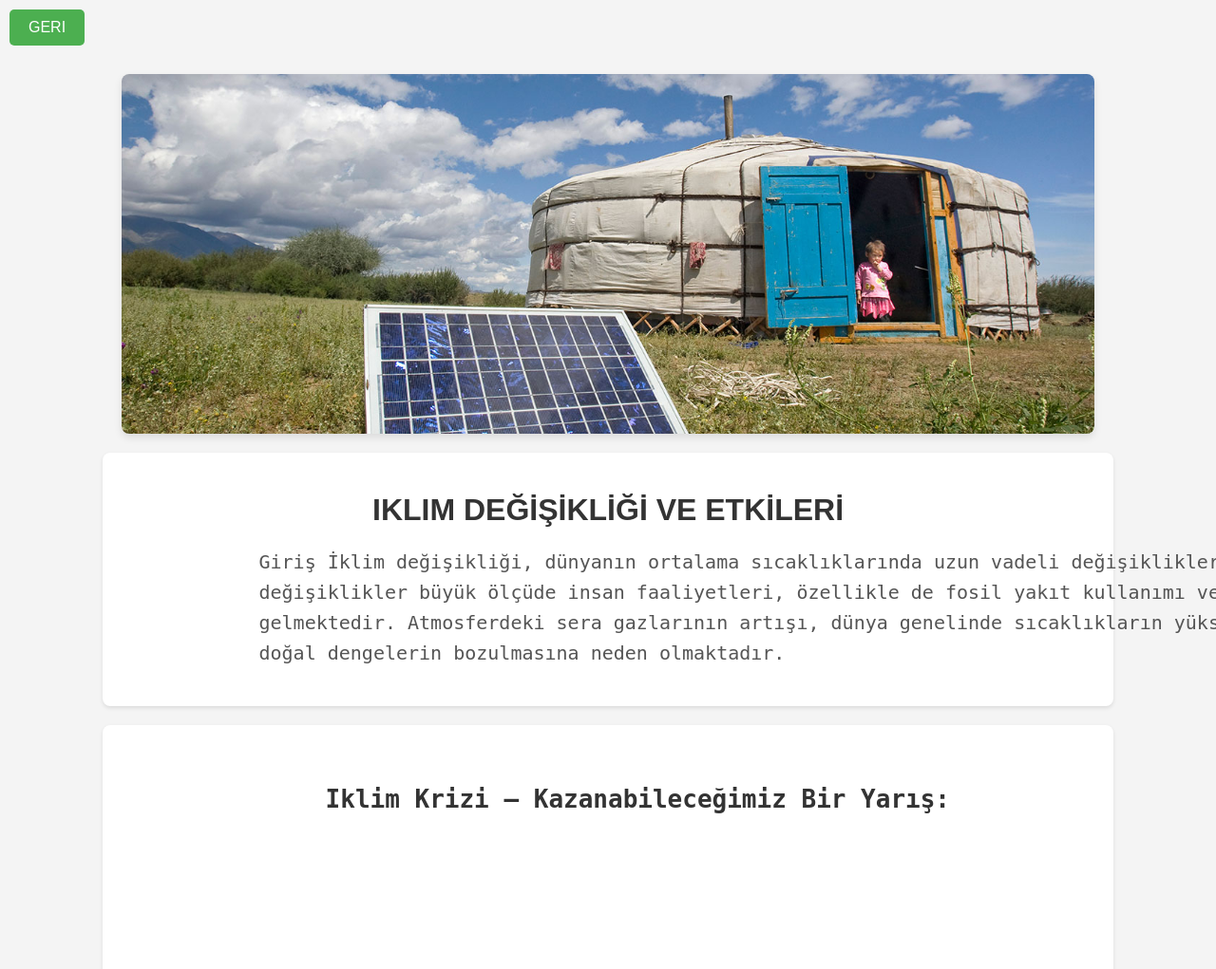
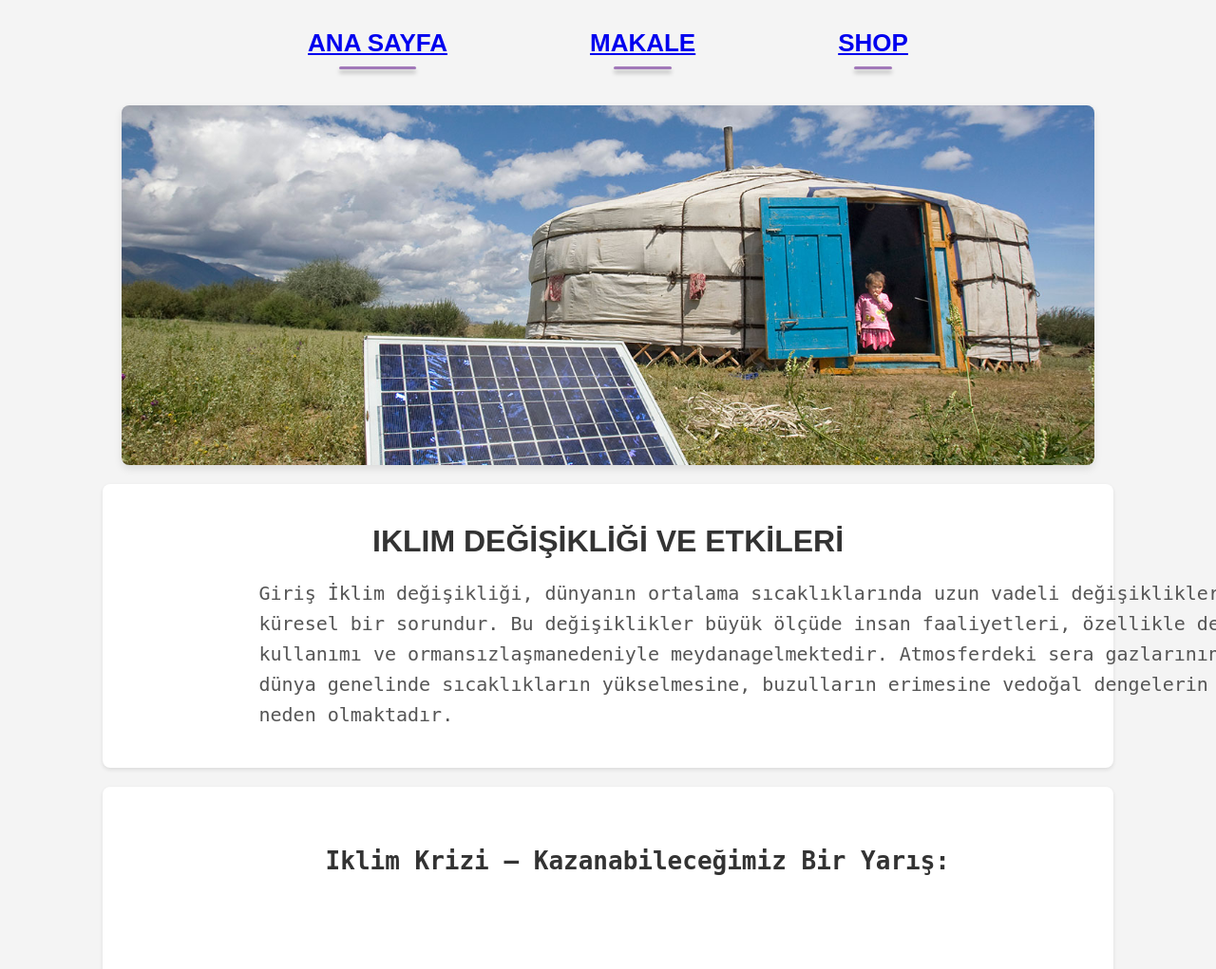
Before and after one commit to f1zuli1/mezun-yet-projes-, a Python web app: template templates/makale.html in a window 1280 px wide; the page is wider, and only the part inside the window is pictured. Shown: the top 1021 px of that part at 95% size. Run offline with Jinja, Linux system fonts and the light colour scheme; the template is opened without the code that fills it, so the values that code supplies are empty.

Commit message:
Update makale.html
Signed-off-by: Fuzuli <fuzuliisr06@gmail.com>

```diff
--- a/templates/makale.html
+++ b/templates/makale.html
@@ -7,16 +7,31 @@
     <link rel="stylesheet" href="../static/css/makale.css">
 </head>
 <body>
+    <header class="header">
+        <nav class="header__nav main-nav">
+          <ul class="main-nav__list main-list">
+            <li class="main-list__item list-item">
+                <a class="list-item__link" href="index.html">ANA SAYFA</a>
+            </li>
+            <li class="main-list__item list-item">
+              <a class="list-item__link" href="makale.html">MAKALE</a>
+            </li>
+            <li class="main-list__item list-item">
+              <a class="list-item__link" href="shop.html">SHOP</a>
+            </li>
+          </ul>
+        </nav>
+      </header>
 
-    <button class="geridon" onclick="window.location.href='../templates/index.html'">GERI</button>
     <img src="../static/img/iklimdegisikligi.jpg" alt="İklim Değişikliği">
     <div class="iklimdegisikligimakale">
         <h1 class="basllik">IKLIM DEĞİŞİKLİĞİ VE ETKİLERİ</h1>
         <pre class="makaleee">
-            Giriş İklim değişikliği, dünyanın ortalama sıcaklıklarında uzun vadeli değişiklikleri ifade eden küresel bir sorundur. Bu
-            değişiklikler büyük ölçüde insan faaliyetleri, özellikle de fosil yakıt kullanımı ve ormansızlaşma nedeniyle meydana
-            gelmektedir. Atmosferdeki sera gazlarının artışı, dünya genelinde sıcaklıkların yükselmesine, buzulların erimesine ve
-            doğal dengelerin bozulmasına neden olmaktadır.</pre>
+            Giriş İklim değişikliği, dünyanın ortalama sıcaklıklarında uzun vadeli değişiklikleri ifade eden
+            küresel bir sorundur. Bu değişiklikler büyük ölçüde insan faaliyetleri, özellikle de fosil yakıt
+            kullanımı ve ormansızlaşmanedeniyle meydanagelmektedir. Atmosferdeki sera gazlarının artışı,
+            dünya genelinde sıcaklıkların yükselmesine, buzulların erimesine vedoğal dengelerin bozulmasına
+            neden olmaktadır.</pre>
     </div>
 
     <pre class="maakale">
@@ -267,13 +282,18 @@
         nedenleri, etkileri ve alınan önlemler ele alınacaktır.
         DEVAMI ICIN Avustralya FOTORAFINA TIKLAYINIZ
     </pre>
-    <a class="besdensonra" href="../Makaleler/5yil.html"><img src="../static/img/dogalafetler55.jpg" alt="2020 Sonrası İklim Krizi ve Doğal Afetler"></a>
+    <a class="besdensonra" href="../Makaleler/5yil.html"><img src="../static/img/iklimkrizi.jfif" alt="2020 Sonrası İklim Krizi ve Doğal Afetler"></a>
     <h2 class="besyil">2020 Sonrası İklim Krizi ve Doğal Afetler</h2>
     <pre class="besmakale">
-        Günümüzde iklim krizi, doğal afetlerin sayısını ve şiddetini artırarak dünya
-        genelinde ciddi yıkımlara neden olmaktadır. 2020 yılından sonra yaşanan çeşitli
-        afetler, iklim değişikliğinin etkilerini daha da gözler önüne sermektedir. Bu
-        makalede, son yıllarda meydana gelen önemli iklim kaynaklı afetleri inceleyeceğiz.
+        Günümüzde iklim krizi, doğal afetlerin sayısını ve
+        şiddetini artırarak dünyagenelinde ciddi yıkımlara
+        neden olmaktadır. 2020 yılından sonra yaşanan
+        çeşitliafetler, iklim değişikliğinin etkilerini
+        daha da gözler önüne sermektedir. Bumakalede,
+        son yıllarda meydana gelen önemli iklim kaynaklı
+        afetleri inceleyeceğiz.
     </pre>
+
+
 </body>
 </html>
```
